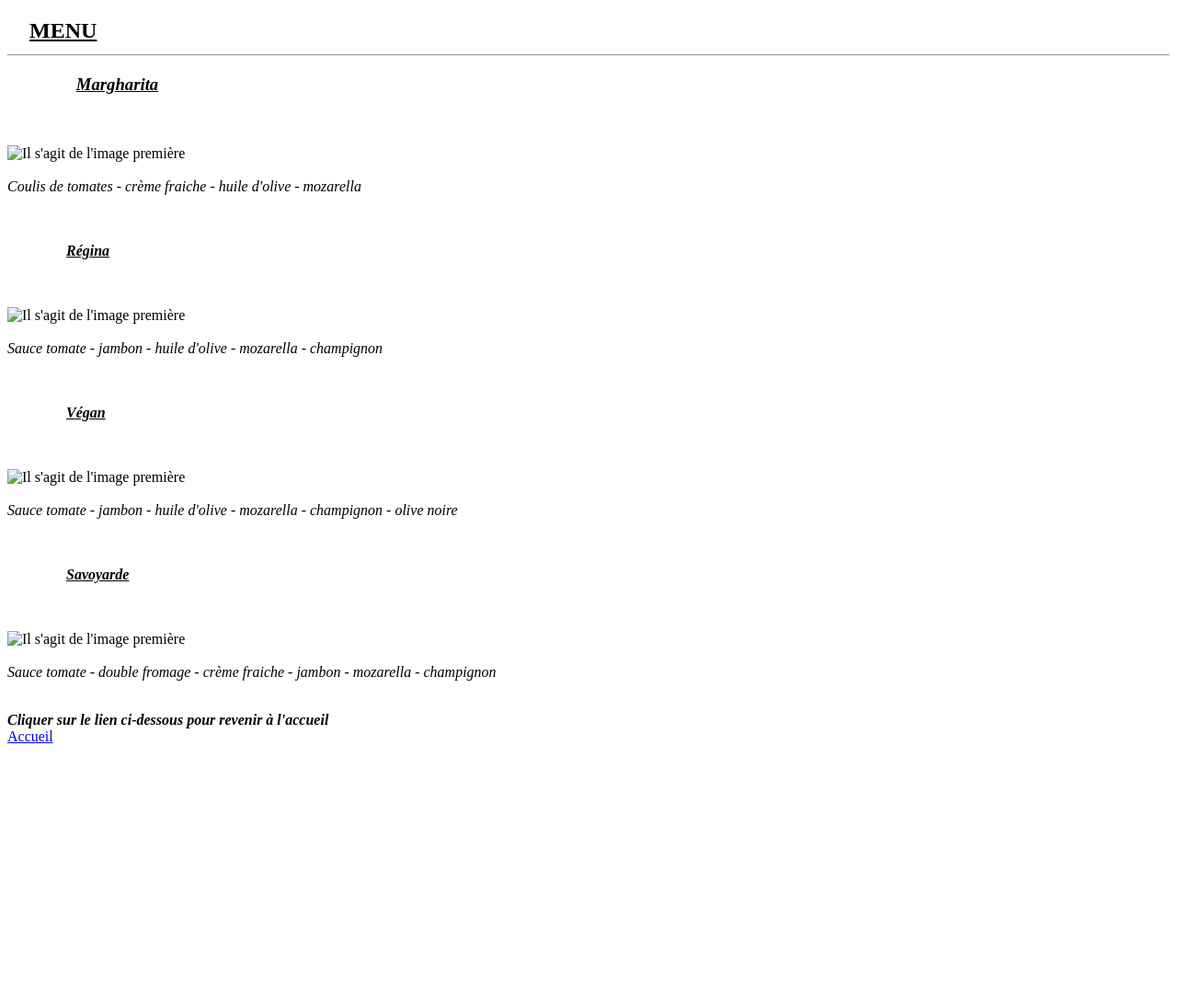
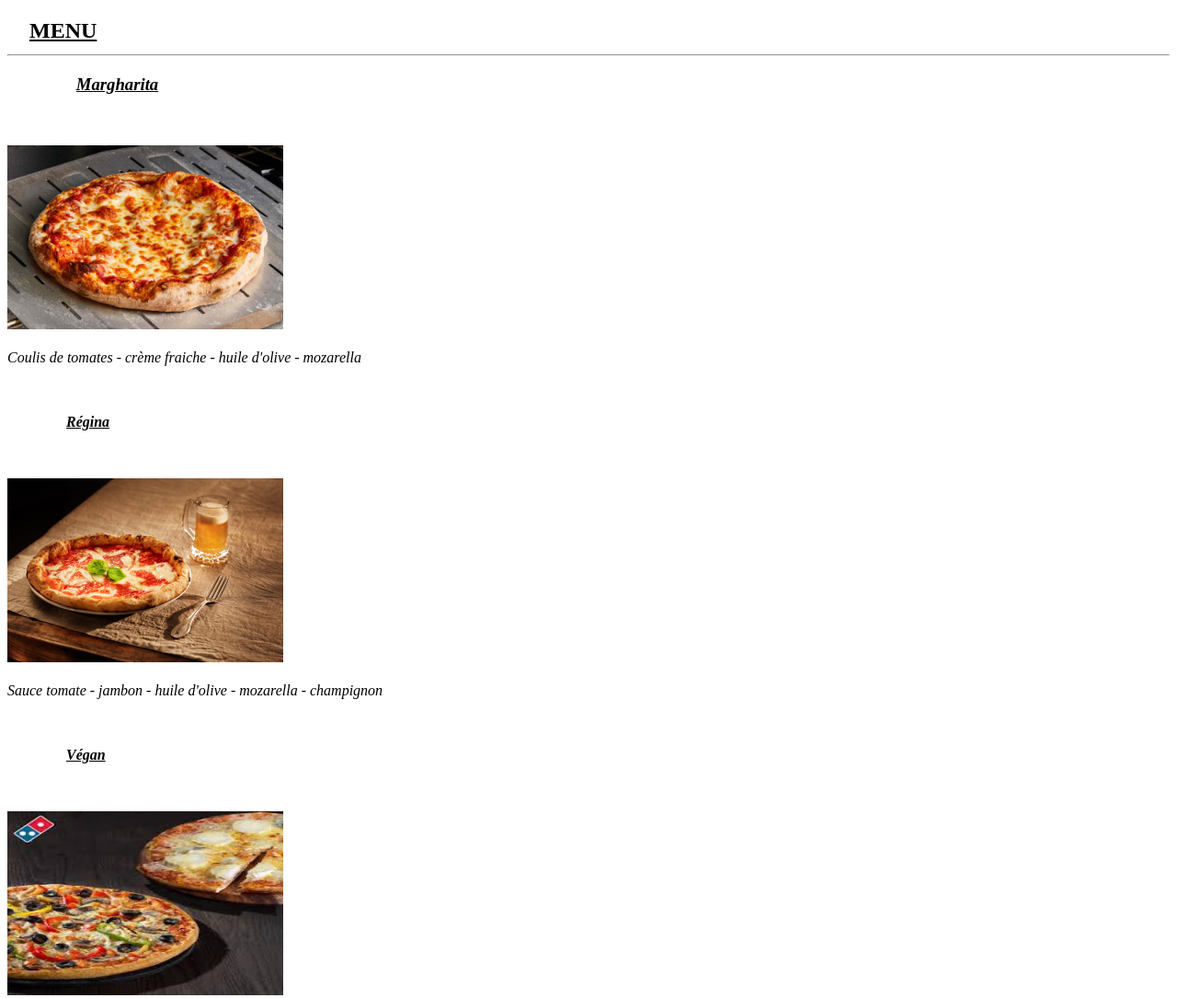
Before and after one commit to Barthflayers1/Barth2.0, a plain HTML site: page menu.html in a window 1280 px wide. Shown: the top 1085 px of the page at 92% size. Before the commit the page ends 826 px from the top, so only its background shows below. Drawn offline with Linux system fonts and the light colour scheme.

Commit message:
Update menu.html

```diff
--- a/menu.html
+++ b/menu.html
@@ -14,7 +14,7 @@
 			<h3><strong><em>&nbsp&nbsp&nbsp&nbsp&nbsp&nbsp&nbsp&nbsp&nbsp&nbsp&nbsp&nbsp&nbsp&nbsp&nbsp&nbsp<u>Margharita</u></em></strong></h3>
 			<br>
 			<br>
-			<img src="img/Margharita.JPG" alt="Il s'agit de l'image première"style="width:300px;height:200px;">
+			<img src="Margharita.JPG" alt="Il s'agit de l'image première"style="width:300px;height:200px;">
 			<br>
  			<br>
 			<em>Coulis de tomates - crème fraiche - huile d'olive - mozarella </em>
@@ -25,7 +25,7 @@
 			<p><strong><em>&nbsp&nbsp&nbsp&nbsp&nbsp&nbsp&nbsp&nbsp&nbsp&nbsp&nbsp&nbsp&nbsp&nbsp&nbsp&nbsp<u>Régina</u></em></strong></p>
 			<br>
 			<br>
-			<img src="img/Regina.JPG" alt="Il s'agit de l'image première"style="width:300px;height:200px;">
+			<img src="Regina.JPG" alt="Il s'agit de l'image première"style="width:300px;height:200px;">
 			<br>
 			<br>
 			<em>Sauce tomate - jambon - huile d'olive - mozarella - champignon </em>
@@ -36,7 +36,7 @@
 			<p><strong><em>&nbsp&nbsp&nbsp&nbsp&nbsp&nbsp&nbsp&nbsp&nbsp&nbsp&nbsp&nbsp&nbsp&nbsp&nbsp&nbsp<u>Végan</u></em></strong></p>
 			<br>
 			<br>
-			<img src="img/Accueil2.0.JPG" alt="Il s'agit de l'image première"style="width:300px;height:200px;">
+			<img src="Accueil2.0.JPG" alt="Il s'agit de l'image première"style="width:300px;height:200px;">
 			<br>
 			<br>
 			<em>Sauce tomate - jambon - huile d'olive - mozarella - champignon - olive noire </em>
@@ -47,7 +47,7 @@
 			<p><strong><em>&nbsp&nbsp&nbsp&nbsp&nbsp&nbsp&nbsp&nbsp&nbsp&nbsp&nbsp&nbsp&nbsp&nbsp&nbsp&nbsp<u>Savoyarde</u></em></strong></p>
 			<br>
 			<br>
-			<img src="img/Savoyade.JPG" alt="Il s'agit de l'image première"style="width:300px;height:200px;">
+			<img src="Savoyade.JPG" alt="Il s'agit de l'image première"style="width:300px;height:200px;">
 			<br>
 			<br>
 			<em>Sauce tomate - double fromage - crème fraiche - jambon - mozarella - champignon </em>
```
